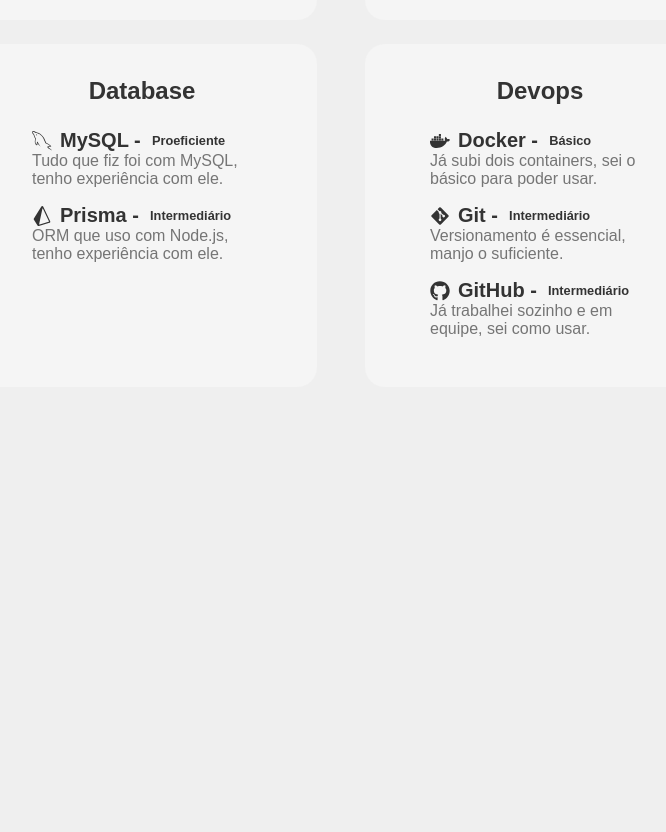
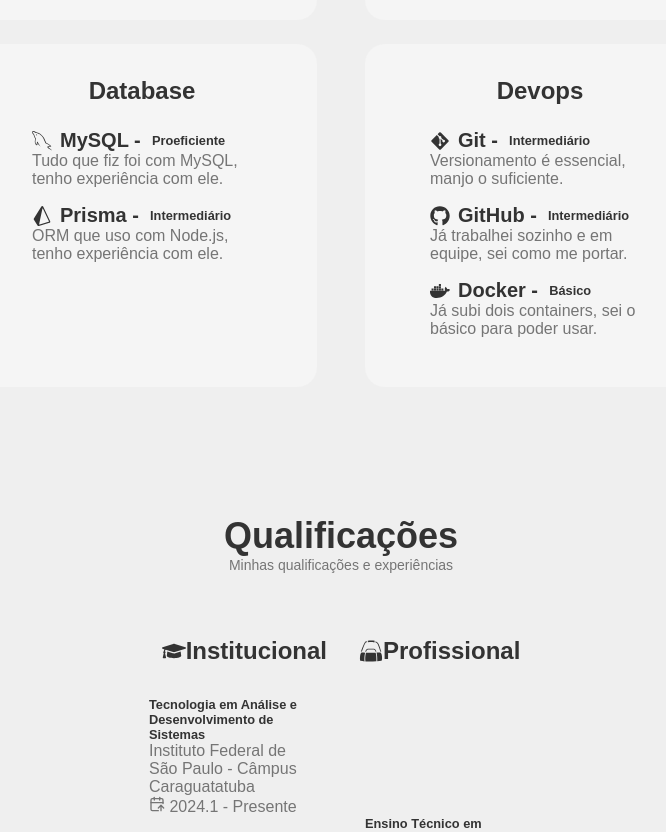
Before and after one commit to JGabrielFBeserra/Portifolio-ReactJS, a React (Vite) app: page / in a window 1280 px wide. Shown: the part 1960-2792 px from the top of the page, without its empty margins (299-965 px from the left). Before the commit the page ends 2379 px from the top, so only its background shows below. Built offline with nearby package versions, Linux system fonts and the light colour scheme; some icons are missing; a web font is replaced by a local one.

Commit message:
feat: Qualification section initiated; added education/professional tabs with hover effects and grid layout

```diff
--- a/package.json
+++ b/package.json
@@ -10,6 +10,7 @@
     "preview": "vite preview"
   },
   "dependencies": {
+    "@iconscout/unicons": "^4.2.0",
     "react": "^19.1.0",
     "react-dom": "^19.1.0",
     "react-icons": "^5.5.0"
--- a/src/App.css
+++ b/src/App.css
@@ -178,7 +178,7 @@
 .button--flex {
     display: inline-flex;
     align-items: center;
-    color: var(--body-color);
+
 }
 
 
--- a/src/App.jsx
+++ b/src/App.jsx
@@ -4,6 +4,7 @@
 import Home from './components/home/Home.jsx'
 import About from './components/about/About.jsx'
 import Skills from './components/skills/Skills.jsx'
+import Qualification from './components/qualification/Qualification.jsx'
 
 function App() {
   return (
@@ -13,6 +14,8 @@
         <Home />
         <About />
         <Skills />
+        <Qualification />
+
       </main>
 
     </>
--- /dev/null
+++ b/src/components/qualification/Qualification.jsx
@@ -0,0 +1,165 @@
+import React from "react";
+import './qualification.css';
+import { FaGraduationCap } from "react-icons/fa";
+import { GiGymBag } from "react-icons/gi";
+import { LuCalendarArrowUp } from "react-icons/lu";
+
+const Qualification = () => {
+    return (
+        <section className="qualification section" id="qualificacoes">
+            <h2 className="section__title">Qualificações</h2>
+            <span className="section__subtitle">Minhas qualificações e experiências</span>
+
+            <div className="qualification__container container">
+                <div className="qualification__tabs">
+                    <div className="qualification__button button--flex qualification__active">
+                       <FaGraduationCap /> {""}
+                       Institucional
+                    </div>
+                    <div className="qualification__button button--flex qualification__active">
+                        <GiGymBag /> {""}
+                        Profissional
+                    </div>
+                </div>
+                <div className="qualification__sections">
+                    <div className="qualification__content qualification__content-active">
+                        <div className="qualification__data">
+                            <div>
+                                <h3 className="qualification__title">
+                                    Tecnologia em Análise e Desenvolvimento de Sistemas
+                                </h3>
+                                <span className="qualification__subtitle">
+                                    Instituto Federal de São Paulo - Câmpus Caraguatatuba
+                                </span>
+                                <div className="qualification__calendar">
+                                    <LuCalendarArrowUp /> 2024.1 - Presente
+
+                                </div>
+                            </div>
+                            <div>
+                                <span className="qualification__rounder">
+
+                                </span>
+                                <span className="qualification__line"></span>
+                            </div>
+                        </div>
+                        <div className="qualification__data">
+                            <div></div>
+                             <div>
+                                <span className="qualification__rounder">
+
+                                </span>
+                                <span className="qualification__line"></span>
+                            </div>
+                            <div>
+                                <h3 className="qualification__title">
+                                    Ensino Técnico em Desenvolvimento Web
+                                </h3>
+                                <span className="qualification__subtitle">
+                                    Instituto Federal de São Paulo - Câmpus Caraguatatuba
+                                </span>
+                                <div className="qualification__calendar">
+                                    <LuCalendarArrowUp /> 2023.1 - 2024.1
+
+                                </div>
+                            </div>
+
+                        </div>
+
+
+
+                    </div>
+                    <div className="qualification__content">
+                        <div className="qualification__data">
+                            <div>
+                                <h3 className="qualification__title">
+                                    Tecnologia
+                                </h3>
+                                <span className="qualification__subtitle">
+                                    Instituto Federal de São Paulo - Câmpus Caraguatatuba
+                                </span>
+                                <div className="qualification__calendar">
+                                    <LuCalendarArrowUp /> 2023 - Presente
+
+                                </div>
+                            </div>
+                            <div>
+                                <span className="qualification__rounder">
+
+                                </span>
+                                <span className="qualification__line"></span>
+                            </div>
+                        </div>
+                        <div className="qualification__data">
+                            <div></div>
+                             <div>
+                                <span className="qualification__rounder">
+
+                                </span>
+                                <span className="qualification__line"></span>
+                            </div>
+                            <div>
+                                <h3 className="qualification__title">
+                                    Estagiário em Desenvolvimento Web
+                                </h3>
+                                <span className="qualification__subtitle">
+                                    Instituto Federal de São Paulo - Câmpus Caraguatatuba
+                                </span>
+                                <div className="qualification__calendar">
+                                    <LuCalendarArrowUp /> 2023 - Presente
+
+                                </div>
+                            </div>
+
+                        </div>
+
+                        <div className="qualification__data">
+                            <div>
+                                <h3 className="qualification__title">
+                                    Tecnologia
+                                </h3>
+                                <span className="qualification__subtitle">
+                                    Instituto Federal de São Paulo - Câmpus Caraguatatuba
+                                </span>
+                                <div className="qualification__calendar">
+                                    <LuCalendarArrowUp /> 2023 - Presente
+
+                                </div>
+                            </div>
+                            <div>
+                                <span className="qualification__rounder">
+
+                                </span>
+                                <span className="qualification__line"></span>
+                            </div>
+                        </div>
+                        <div className="qualification__data">
+                            <div></div>
+                             <div>
+                                <span className="qualification__rounder">
+
+                                </span>
+                                <span className="qualification__line"></span>
+                            </div>
+                            <div>
+                                <h3 className="qualification__title">
+                                    Estagiário em Desenvolvimento Web
+                                </h3>
+                                <span className="qualification__subtitle">
+                                    Instituto Federal de São Paulo - Câmpus Caraguatatuba
+                                </span>
+                                <div className="qualification__calendar">
+                                    <LuCalendarArrowUp /> 2023 - Presente
+
+                                </div>
+                            </div>
+
+                        </div>
+                    </div>
+                </div>
+            </div>
+        </section>
+    )
+}
+
+export default Qualification;
--- /dev/null
+++ b/src/components/qualification/qualification.css
@@ -0,0 +1,48 @@
+.qualification__container {
+    max-width: 768px;
+}
+
+.qualification__tabs {
+    display: flex;
+    justify-content: center;
+    margin-bottom: var(--mb-2);
+}
+
+.qualification__button {
+    font-size: var(--h2-font-size);
+    font-weight: var(--font-bold);
+    color: var(--cor-titulo);
+    margin: 0 var(--mb-1);
+    cursor: pointer;
+}
+
+.qualification__button:hover {
+    color: var(--cor-titulo-dark)
+}
+
+
+
+.qualification__sections {
+    display: grid;
+    grid-template-columns: 0.5fr;
+    justify-content: center;
+}
+
+.qualification__content {
+    display: none;
+}
+
+.qualification__content-active {
+    display: block;
+}
+
+.qualification__data {
+    display: grid;
+    grid-template-columns: 1fr max-content 1fr;
+    column-gap: 1.5rem;
+}
+
+.qualification__title {
+    font-size: var(--normal-font-size);
+
+}
--- a/src/components/skills/Devops.jsx
+++ b/src/components/skills/Devops.jsx
@@ -10,19 +10,6 @@
             </h3>
             <div className="skills__box">
                 <div className="skills__group">
-
-
-                    <div className="skills__data">
-
-                        <div className="">
-                            <h3 className="skills__name">
-                                <FaDocker className="skills__icon" />    Docker - &nbsp; <h3 className="skills__subtitle">Básico</h3>
-                            </h3>
-                            <span className="skills__level">
-                                Já subi dois containers, sei o básico para poder usar.
-                            </span>
-                        </div>
-                    </div>
 
                     <div className="skills__data">
 
@@ -42,10 +29,23 @@
                                 <FaGithub className="skills__icon" />    GitHub - &nbsp; <h3 className="skills__subtitle">Intermediário</h3>
                             </h3>
                             <span className="skills__level">
-                                Já trabalhei sozinho e em equipe, sei como usar.
+                                Já trabalhei sozinho e em equipe, sei como me portar.
                             </span>
                         </div>
                     </div>
+                    <div className="skills__data">
+
+                        <div className="">
+                            <h3 className="skills__name">
+                                <FaDocker className="skills__icon" />    Docker - &nbsp; <h3 className="skills__subtitle">Básico</h3>
+                            </h3>
+                            <span className="skills__level">
+                                Já subi dois containers, sei o básico para poder usar.
+                            </span>
+                        </div>
+                    </div>
+
+
 
                 </div>
             </div>
--- a/src/components/skills/Skills.jsx
+++ b/src/components/skills/Skills.jsx
@@ -9,7 +9,7 @@
 
 const Skills = () => {
     return (
-        <section className="skills section">
+        <section className="skills section" id="habilidades">
             <h2 className="section__title">
                 Habilidades
             </h2>
```
Also changed, not shown: src/components/skills/Frontend.jsx (+11 -10 lines), 1 other file (tests, documents, lock files or other folders).
